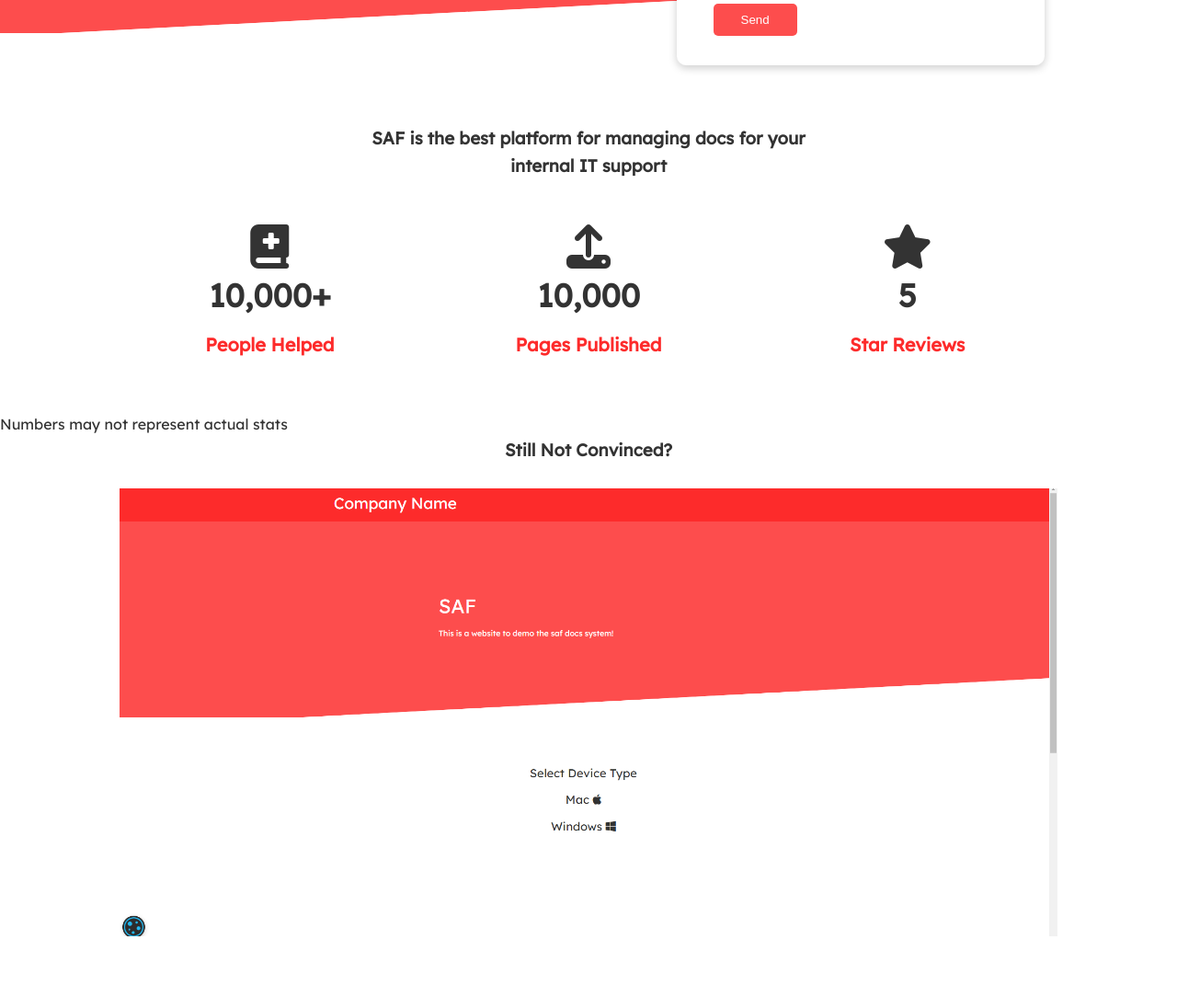
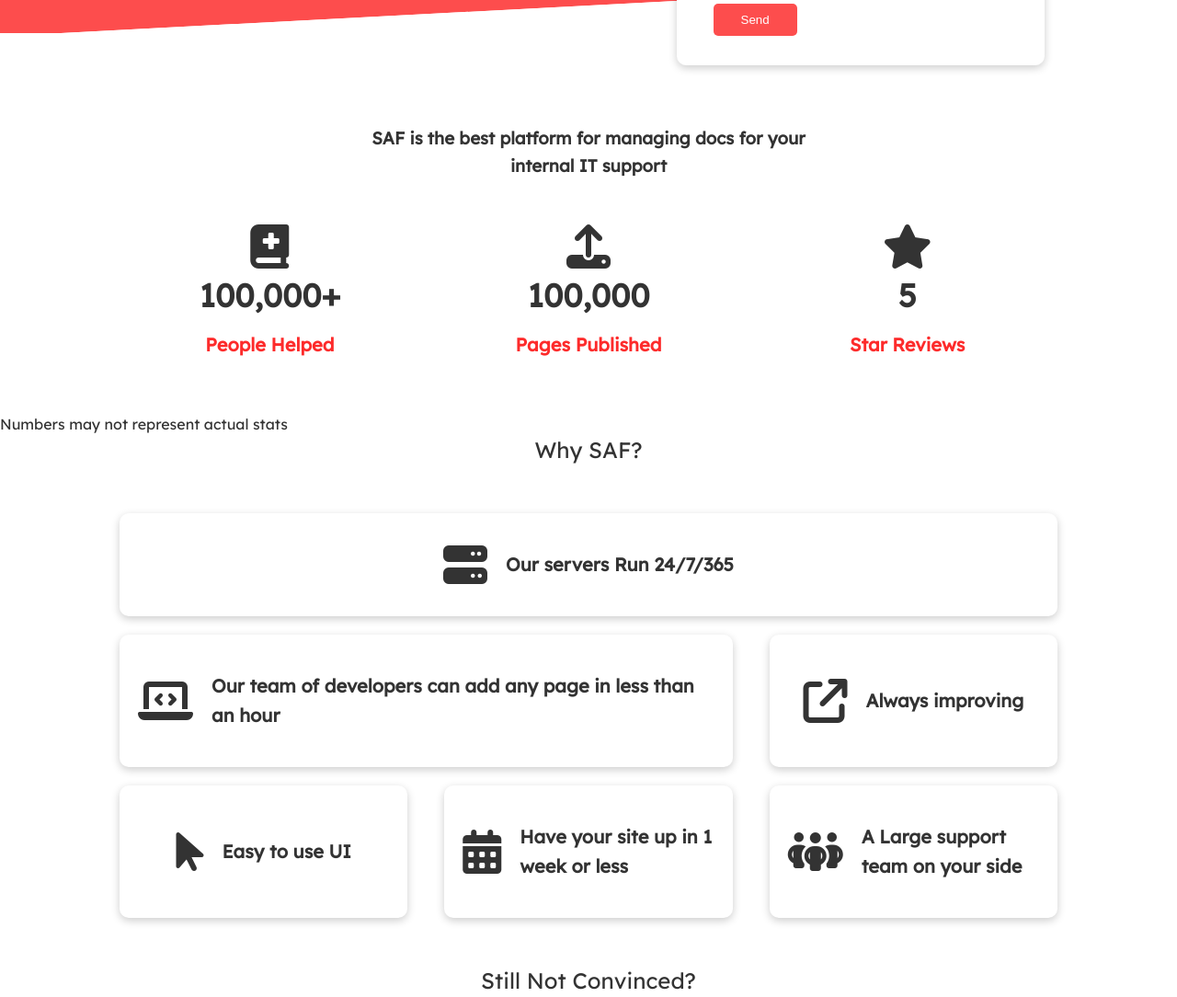
Before and after one commit to TheSAFComapny/Web, a plain HTML site: page index.html in a window 1280 px wide. Shown: the part 439-1523 px from the top of the page at 92% size. Drawn offline with Linux system fonts and the light colour scheme; a script that the page names is missing.

Commit message:
added features like grid 🎁

```diff
--- a/index.html
+++ b/index.html
@@ -68,12 +68,12 @@
             <div class="grid grid-3 text-center my-4">
                 <div>
                     <i class="fa-solid fa-book-medical fa-3x"></i>
-                    <h3>10,000+</h3>
+                    <h3>100,000+</h3>
                     <p class="text-secondary">People Helped</p>
             </div>
                 <div>
                     <i class="fas fa-upload fa-3x"></i>
-                    <h3>10,000</h3>
+                    <h3>100,000</h3>
                     <p class="text-secondary">Pages Published</p>
                 </div>
                 <div>
@@ -86,12 +86,60 @@
         Numbers may not represent actual stats
     </section>
 
+
+<!-- SAF -->
+<section class="why">
+    <div class="container">
+        <h1 class="stats-heading text-center my-1">
+            Why SAF?
+        </h1>
+    </div>
+    <section class="features-main my-2">
+        <div class="container grid grid-3">
+            <div class="card flex">
+                <i class="fas fa-server fa-3x"></i>
+                <p>Our servers Run 24/7/365</p>
+            </div>
+            <div class="card flex">
+                <i class="fas fa-laptop-code fa-3x"></i>
+                <p>
+                    Our team of developers can add any page in less than an hour
+                </p>
+            </div>
+            <div class="card flex">
+                <i class="fa-solid fa-arrow-up-right-from-square fa-3x"></i>
+                <p>
+                    Always improving
+                </p>
+            </div>
+            <div class="card flex">
+                <i class="fa-solid fa-arrow-pointer fa-3x"></i>
+                <p>
+                    Easy to use UI
+                </p>
+            </div>
+            <div class="card flex">
+                <i class="fa-solid fa-calendar-days fa-3x"></i>
+                <p>
+                    Have your site up in 1 week or less
+                </p>
+            </div>
+            <div class="card flex">
+                <i class="fa-solid fa-people-group fa-3x"></i>
+                <p>
+                   A Large support team on your side
+                </p>
+            </div>
+        </div>
+    </section>
+
+</section>
     <!-- SAF -->
     <section class="why">
         <div class="container">
-            <h3 class="stats-heading text-center my-1">
+            <h1 class="stats-heading text-center my-1">
                 Still Not Convinced?
-            </h3>
+            </h1>
             <br>
             <img src="images/promoimg.png" alt="Promo Image">
             <br>
@@ -103,15 +151,7 @@
             <br>
             <br>
             <br>
-            <br>
-            <br>
-            <br>
-            <br>
-            <br>
-            <br>
-            <br>
-            <br>
-            <br>
+
 
 
             <h1 class="stats-heading text-center my-1"><a href="https://demo.safapp.xyz/">View Live Demo</a></h1>
@@ -157,5 +197,7 @@
 
 
     <script type="text/javascript" charset="UTF-8" src="//cdn.cookie-script.com/s/0a86f8897d88ab18f04194a19dfbd5f5.js"></script>
+
+    <script src="https://j989gvv1t13w.statuspage.io/embed/script.js"></script>
 </body>
 </html>
```
